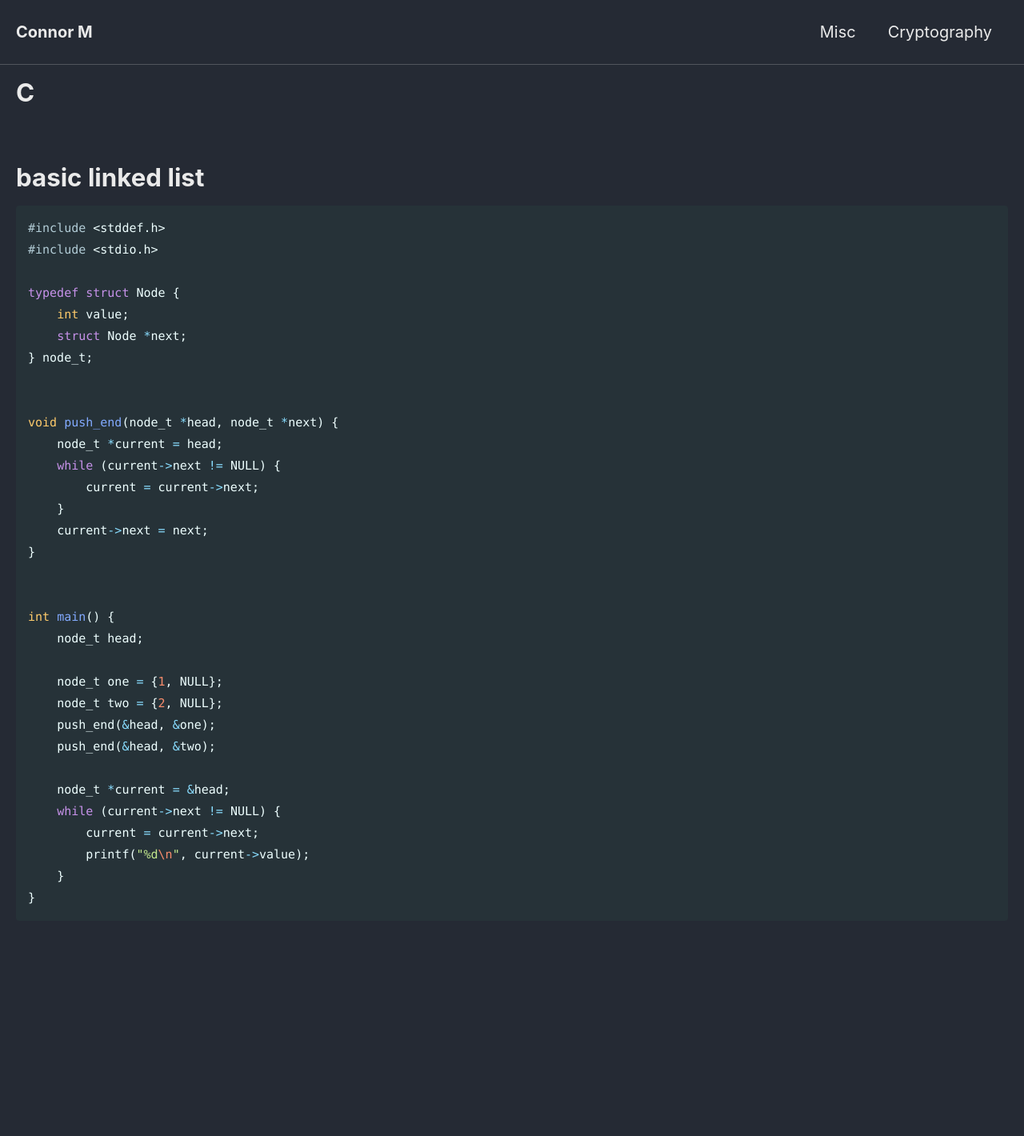
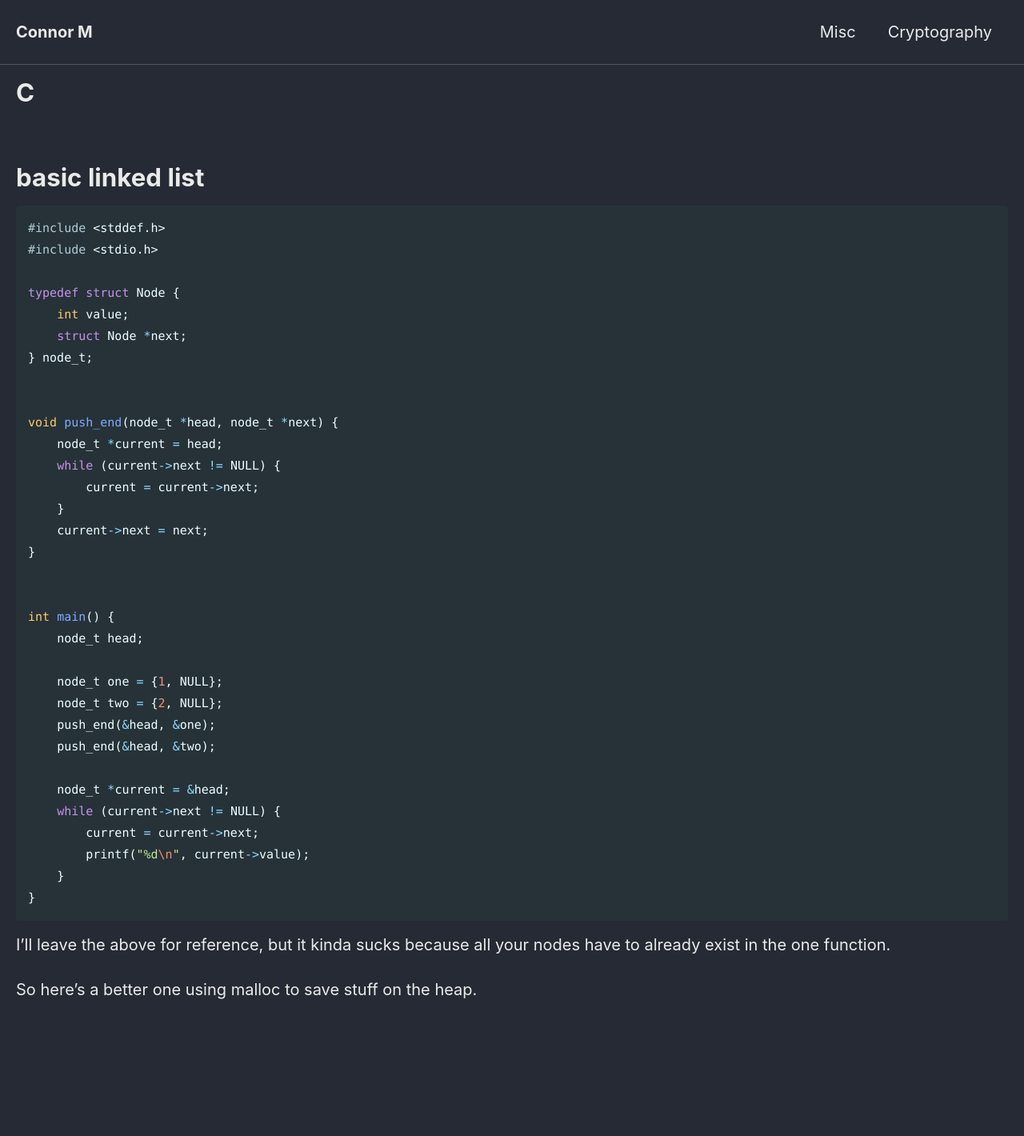
Before and after one commit to Connor-McCartney/Connor-McCartney.github.io, a Jekyll site: the page built from _pages/misc/C.md, in a window 1280 px wide. Shown: the whole page at 80% size. Built offline with Jekyll 4.4.1, drawn with Linux system fonts in a browser that asks for light colours; cached includes are drawn as plain includes; before the commit the page ends 1196 px from its top, so only the background shows below that.

Commit message:
Update C.md

````diff
--- a/_pages/misc/C.md
+++ b/_pages/misc/C.md
@@ -42,3 +42,12 @@ int main() {
     }
 }
 ```
+
+I'll leave the above for reference, but it kinda sucks because all your nodes have to already exist in the one function.
+
+
+So here's a better one using malloc to save stuff on the heap.
+
+<br>
+
+<br>
````
